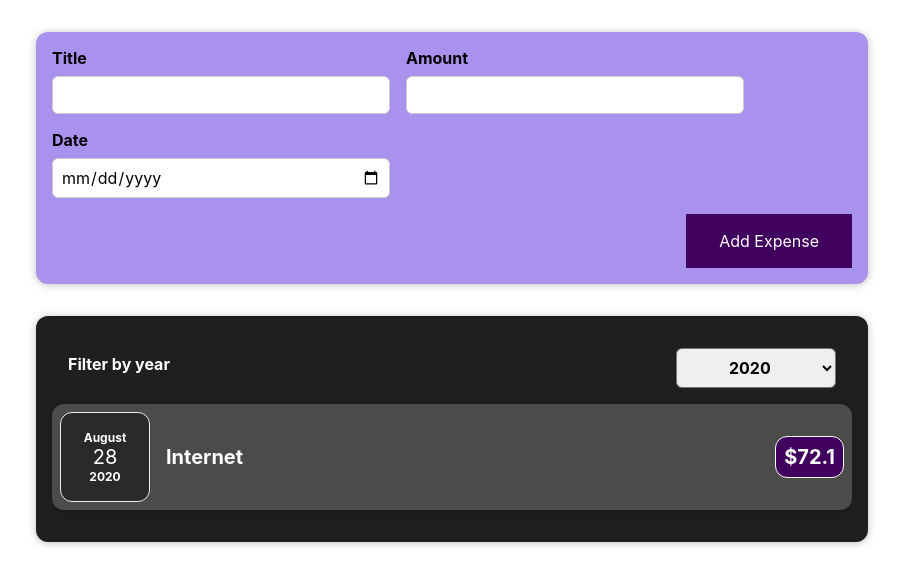
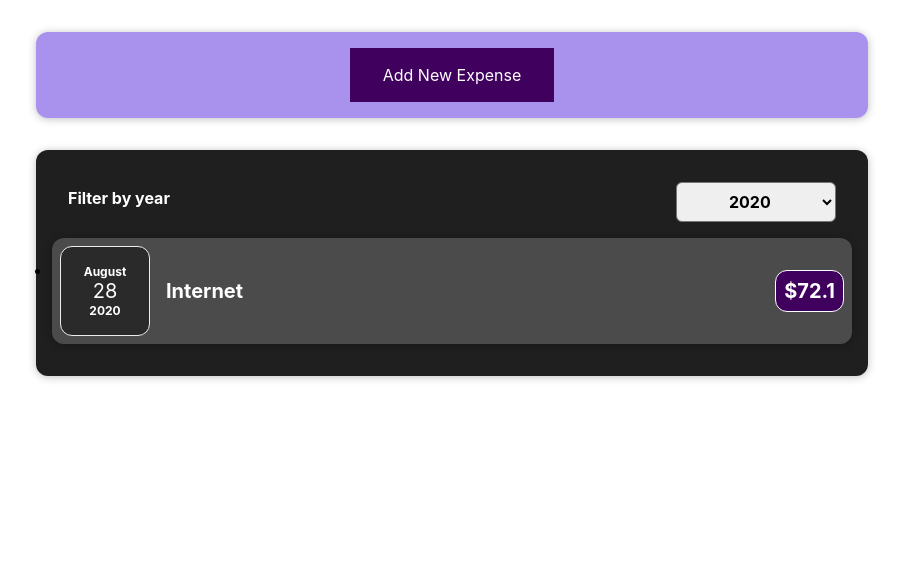
Before and after one commit to BurakAy/react-complete-guide, a React (Create React App) app: page / in a window 1280 px wide. Shown: the top 586 px of the page, without its empty margins (188-1091 px from the left). Built offline with nearby package versions, Linux system fonts and the light colour scheme.

Commit message:
added ability to cancel and hide form

```diff
--- a/src/components/Expenses/ExpenseItem.js
+++ b/src/components/Expenses/ExpenseItem.js
@@ -4,6 +4,7 @@ import ExpenseDate from './ExpenseDate';
 
 const ExpenseItem = (props) => {
     return (
+      <li>
         <Card className="expense-item">
           <ExpenseDate date={props.date} />
 
@@ -12,6 +13,7 @@ const ExpenseItem = (props) => {
             <div className="expense-item__price">${props.amount}</div>
           </div>
         </Card>
+      </li>
     );
 }
 
--- a/src/components/Expenses/Expenses.js
+++ b/src/components/Expenses/Expenses.js
@@ -1,5 +1,5 @@
-import ExpenseItem from "./ExpenseItem";
 import ExpenseFilter from "./ExpenseFilter";
+import ExpensesList from "./ExpensesList";
 import Card from "../UI/Card";
 import React, { useState } from 'react';
 import './Expenses.css';
@@ -23,14 +23,7 @@ const Expenses = (props) => {
               onSelectDate={filterDataHandler}
             />
 
-          {filteredExpenses.map((expense) =>
-            <ExpenseItem
-              key={expense.id}
-              title={expense.title}
-              amount={expense.amount}
-              date={expense.date}
-            />
-          )}
+          <ExpensesList expenses={filteredExpenses} />
           </Card>
         </div>
     );
--- /dev/null
+++ b/src/components/Expenses/ExpensesList.css
@@ -0,0 +1,9 @@
+.expenses-list__fallback {
+    color: white;
+    display: flex;
+    justify-content: center;
+}
+
+.expenses-list {
+    padding-left: 0;
+}
--- /dev/null
+++ b/src/components/Expenses/ExpensesList.js
@@ -0,0 +1,23 @@
+import "./ExpensesList.css";
+import ExpenseItem from "./ExpenseItem";
+
+const ExpensesList = (props) => {
+    if (props.expenses.length === 0) {
+        return <h2 className="expenses-list__fallback">Found no expenses.</h2>
+    }
+
+    return (
+        <ul className="expenses-list">
+            {props.expenses.map((expense) => (
+                <ExpenseItem
+                    key={expense.id}
+                    title={expense.title}
+                    amount={expense.amount}
+                    date={expense.date}
+                />
+            ))}
+        </ul>
+    )
+}
+
+export default ExpensesList;
--- a/src/components/NewExpense/ExpenseForm.css
+++ b/src/components/NewExpense/ExpenseForm.css
@@ -24,3 +24,8 @@
 .new-expense__actions {
     text-align: right;
 }
+
+.new-expense__actions button {
+    border-radius: 12px;
+    margin: 10px;
+}
--- a/src/components/NewExpense/ExpenseForm.js
+++ b/src/components/NewExpense/ExpenseForm.js
@@ -6,41 +6,16 @@ const ExpenseForm = (props) => {
     const [enteredAmount, setEnteredAmount] = useState('');
     const [enteredDate, setEnteredDate] = useState('');
 
-    // const [userInput, setUserInput] = useState({
-    //     enteredTitle: '',
-    //     enterdAmount: '',
-    //     enteredDate: ''
-    // });
-
     const titleChangeHandler = (event) => {
         setEnteredTitle(event.target.value);
-
-        // setUserInput({
-        //     ...userInput,
-        //     enteredTitle: event.target.value,
-        // })
-
-        // setUserInput((prevState) => {
-        //     return { ...prevState, enteredTitle: event.target.value };
-        // });
     };
 
     const amountChangeHandler = (event) => {
         setEnteredAmount(event.target.value);
-
-        // setUserInput({
-        //     ...userInput,
-        //     enteredAmount: event.target.value,
-        // })
     };
 
     const dateChangeHandler = (event) => {
         setEnteredDate(event.target.value);
-
-        // setUserInput({
-        //     ...userInput,
-        //     enteredDate: event.target.value,
-        // })
     };
 
     const formSubmitHandler = (event) => {
@@ -91,8 +66,10 @@ const ExpenseForm = (props) => {
               />
             </div>
           </div>
+
           <div className="new-expense__actions">
-              <button type="submit">Add Expense</button>
+            <button type="button" onClick={props.onCancelForm}>Cancel</button>
+            <button type="submit">Add Expense</button>
           </div>
         </form>
     );
--- a/src/components/NewExpense/NewExpense.js
+++ b/src/components/NewExpense/NewExpense.js
@@ -1,18 +1,31 @@
 import './NewExpense.css';
 import ExpenseForm from './ExpenseForm';
+import { useState } from "react";
 
 const NewExpense = (props) => {
+    const [formVisibility, setFormVisibility ] = useState(false);
+
     const saveExpenseDataHandler = (enteredExpenseData) => {
         const expenseData = {
             ...enteredExpenseData,
             id: Math.random().toString()
         };
         props.onAddExpense(expenseData);
+        setFormVisibility(false);
     };
+
+    const showFormHandler = () => {
+      setFormVisibility(true);
+    }
+
+    const hideFormHandler = () => {
+      setFormVisibility(false);
+    }
 
     return (
         <div className="new-expense">
-            <ExpenseForm onSaveExpenseData={saveExpenseDataHandler} />
+            {!formVisibility && <button onClick={showFormHandler}>Add New Expense</button>}
+            {formVisibility && <ExpenseForm onSaveExpenseData={saveExpenseDataHandler} onCancelForm={hideFormHandler} />}
         </div>
     );
 }
```
Lines whose indentation alone changed are shown as unchanged.
